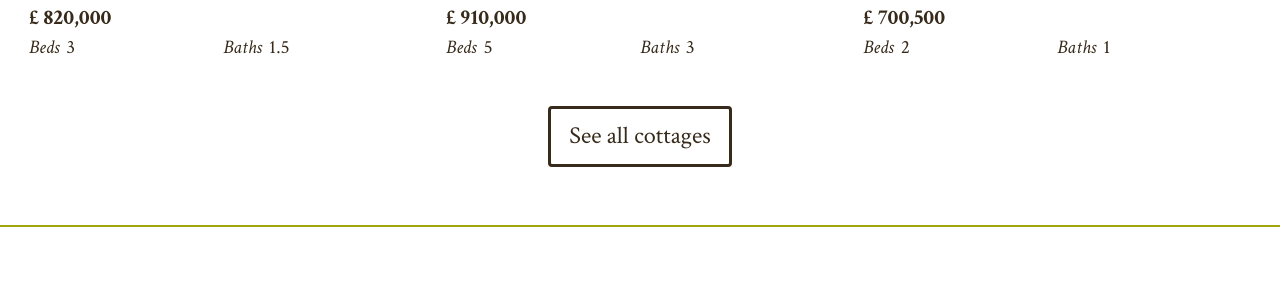
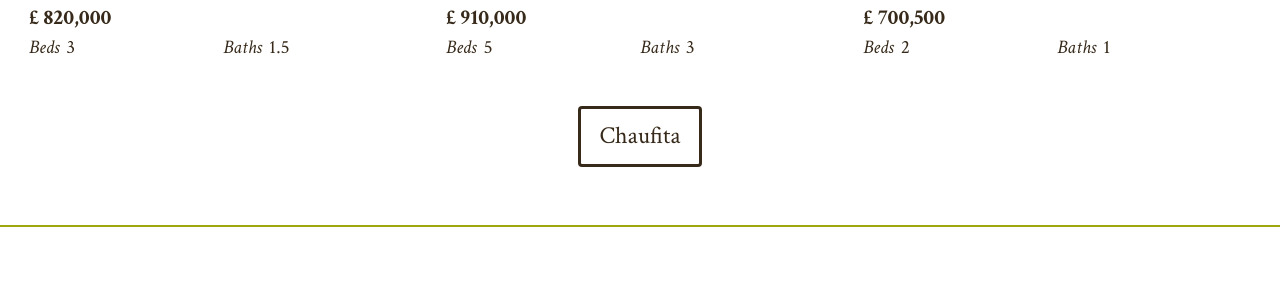
Before and after one commit to edgarbrignoni/jekyll-netlify-cms, a Jekyll site: the page built from index.html, in a window 1280 px wide. Shown: the part 1065-1361 px from the top of the page. Built offline with Jekyll 4.4.1, drawn with Linux system fonts in a browser that asks for light colours.

Commit message:
Update Pages “home”

```diff
--- a/_data/home.yml
+++ b/_data/home.yml
@@ -7,7 +7,7 @@ banner:
 cottages:
   title: Old English Cottages for Sale
   text: Browse our most recent selection of cozy English cottages for sale.
-  button: See all cottages
+  button: "Chaufita "
 blog:
   title: Follow along
   text: Read up on the recent happenings related to our business and English
```
